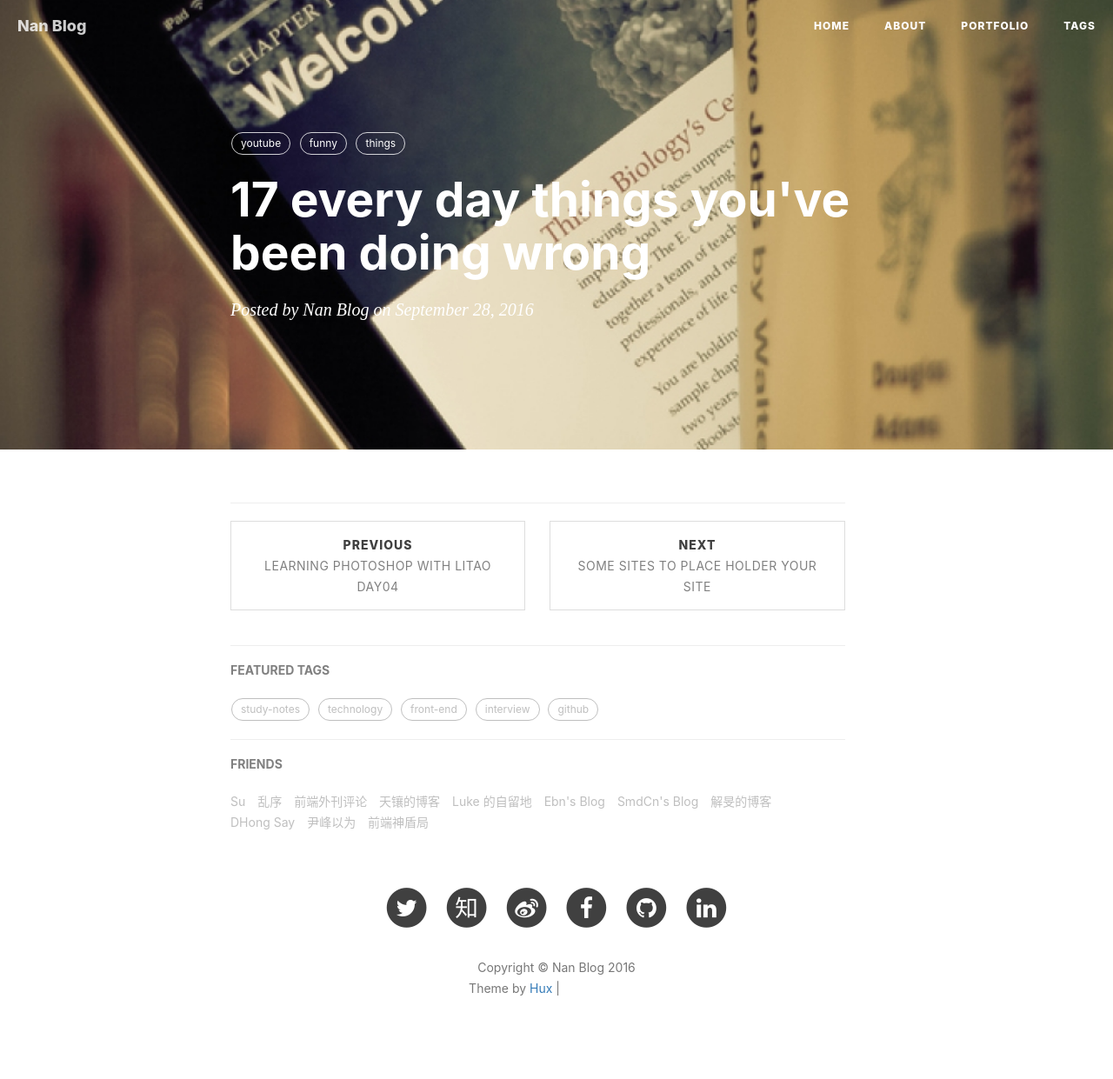
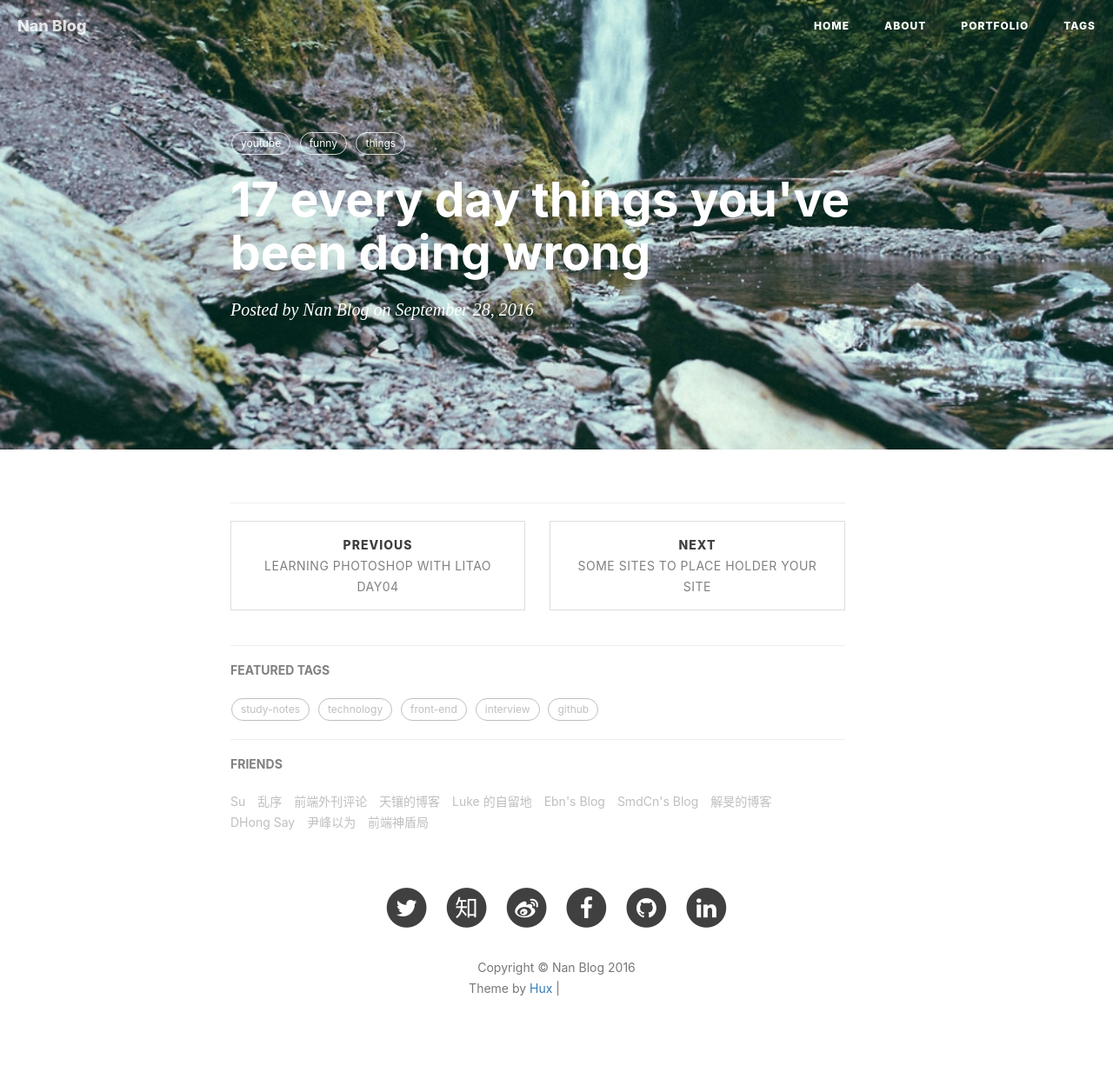
Before and after one commit to mushroommie/try-for-github-pages, a Jekyll site: the page built from _posts/2016-09-26-17 every things you've been doing wrong.md, in a window 1280 px wide. Shown: the whole page at 87% size. Built offline with Jekyll 4.4.1, drawn with Linux system fonts in a browser that asks for light colours; nearby versions of some CDN libraries; comment, search, counter and statistics services are not loaded; grey boxes are pictures that could not be loaded.

Commit message:
change background img

```diff
--- a/_config.yml
+++ b/_config.yml
@@ -1,7 +1,7 @@
 # Site settings
 title: Nan Blog
 SEOTitle: Lingnan Meng's Blog | Mushroommie's love and life
-header-img: img/background_tech.jpg
+header-img: img/background_nature.jpg
 email: xiaomenglnan@gmail.com
 description: "关于前端与设计、阅读与生活 | 孟令楠，Web & Front lover，Front-End Engineer，Reading liker  | 这里是 @Nan孟令楠 的个人博客，记录成长、生活、爱和有趣的故事。"
 keyword: "孟令楠, xiaomenglnan, 小蘑菇, 奋斗的小绿龟, @xiaomenglnan, mushroommie, @mushroommie, github pages, 博客, 个人网站, 互联网, 前端, 设计, 产品, 张超, Chao Zhang, 张超的女朋友"
```
Also changed, not shown: img/background_nature.jpg (added).
